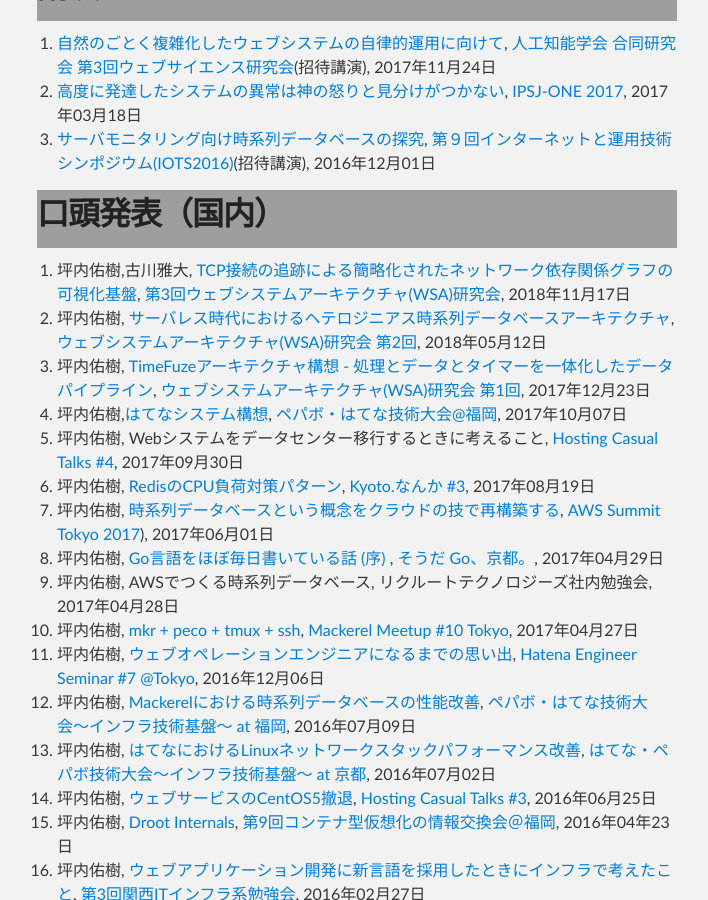
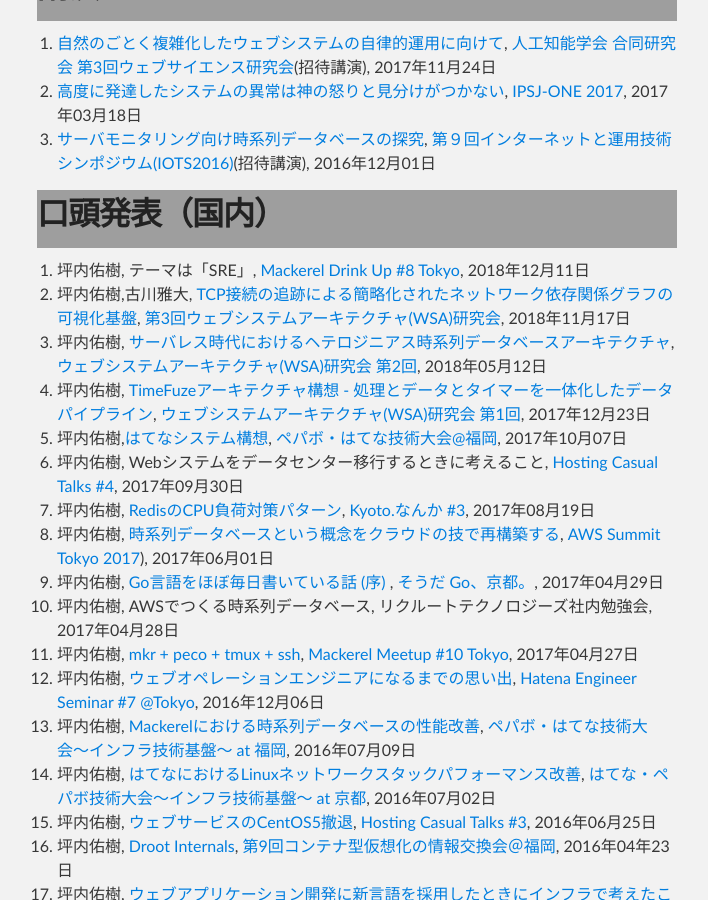
Before and after one commit to yuuki/yuuk.io, a Jekyll site: the page built from index.md, in a window 1280 px wide and 900 px high, scrolled down 3033 px. Shown: the whole window, without its empty margins (283-991 px from the left). Built offline with Jekyll 4.4.1, drawn with Linux system fonts in a browser that asks for light colours; nearby versions of some CDN libraries; our own code applies the rules of GitHub Pages for plain Markdown files.

Commit message:
Sync README.md with index.md

```diff
--- a/index.md
+++ b/index.md
@@ -98,6 +98,7 @@
 
 ## 口頭発表（国内）
 
+1. 坪内佑樹, テーマは「SRE」, [Mackerel Drink Up #8 Tokyo](https://mackerelio.connpass.com/event/106805/), 2018年12月11日
 1. 坪内佑樹,古川雅大, [TCP接続の追跡による簡略化されたネットワーク依存関係グラフの可視化基盤](https://blog.yuuk.io/entry/2018/mftracer), [第3回ウェブシステムアーキテクチャ(WSA)研究会](https://websystemarchitecture.hatenablog.jp/entry/2018/10/09/231937), 2018年11月17日
 1. 坪内佑樹, [サーバレス時代におけるヘテロジニアス時系列データベースアーキテクチャ](https://speakerdeck.com/yuukit/heterotsdb), [ウェブシステムアーキテクチャ(WSA)研究会 第2回](https://websystemarchitecture.hatenablog.jp/entry/2018/03/22/104006), 2018年05月12日
 1. 坪内佑樹, [TimeFuzeアーキテクチャ構想 - 処理とデータとタイマーを一体化したデータパイプライン](https://speakerdeck.com/yuukit/the-concept-of-timefuze-architecture), [ウェブシステムアーキテクチャ(WSA)研究会 第1回](http://websystemarchitecture.hatenablog.jp/entry/2017/12/17/133301), 2017年12月23日
```
